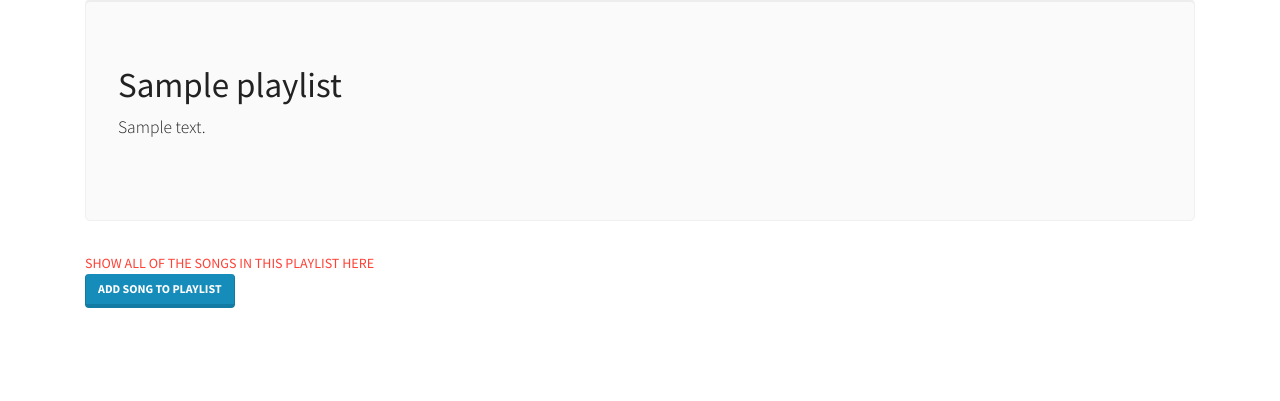
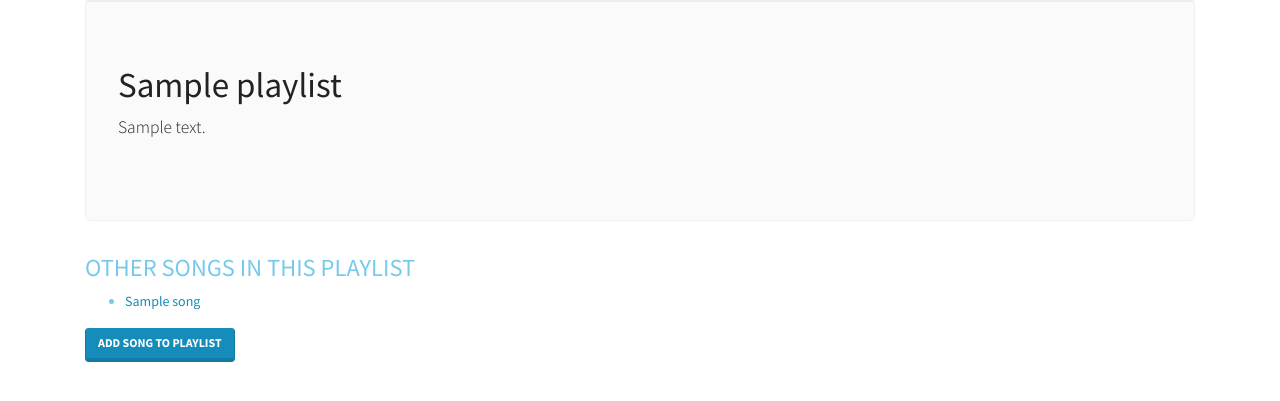
Before and after one commit to etreynolds/database-dj, a Flask app: page /playlists/1 in a window 1280 px wide. Shown: the part 82-483 px from the top of the page. Run offline with Flask 2, Linux system fonts and the light colour scheme; tables that the repository leaves empty hold one stand-in row (values such as "Sample post"); some libraries are stand-ins or nearby versions.

Commit message:
add routes and fix templates

```diff
--- a/playlist-app/app.py
+++ b/playlist-app/app.py
@@ -46,9 +46,7 @@ def show_playlist(playlist_id):
     """Show detail on specific playlist."""
 
     # ADD THE NECESSARY CODE HERE FOR THIS ROUTE TO WORK
-
-    playlist = Playlist.query.get(playlist_id)
-
+    playlist = Playlist.query.get_or_404(playlist_id)
     return render_template("playlist.html", playlist=playlist)
 
 
@@ -61,7 +59,6 @@ def add_playlist():
     """
 
     # ADD THE NECESSARY CODE HERE FOR THIS ROUTE TO WORK
-
     form = PlaylistForm()
 
     if form.validate_on_submit():
@@ -97,9 +94,7 @@ def show_song(song_id):
     """return a specific song"""
 
     # ADD THE NECESSARY CODE HERE FOR THIS ROUTE TO WORK
-
     song = Song.query.get(song_id)
-
     return render_template("song.html", song=song)
 
 
@@ -112,7 +107,6 @@ def add_song():
     """
 
     # ADD THE NECESSARY CODE HERE FOR THIS ROUTE TO WORK
-
     form = SongForm()
 
     if form.validate_on_submit():
@@ -127,7 +121,6 @@ def add_song():
         return redirect("/songs")
 
     else:
-
         return render_template("new_song.html", form=form)
 
 
@@ -144,12 +137,18 @@ def add_song_to_playlist(playlist_id):
 
     # Restrict form to songs not already on this playlist
 
-    curr_on_playlist = ...
-    form.song.choices = ...
+    curr_on_playlist = [s.id for s in playlist.songs]
+    form.song.choices = (db.session.query(Song.id, Song.title).filter(
+        Song.id.notin_(curr_on_playlist)).all())
 
     if form.validate_on_submit():
 
         # ADD THE NECESSARY CODE HERE FOR THIS ROUTE TO WORK
+        playlist_song = PlaylistSong(
+            song_id=form.song.data, playlist_id=playlist_id)
+
+        db.session.add(playlist_song)
+        db.session.commit()
 
         return redirect(f"/playlists/{playlist_id}")
 
--- a/playlist-app/models.py
+++ b/playlist-app/models.py
@@ -24,6 +24,11 @@ class Song(db.Model):
     title = db.Column(db.Text, nullable=False)
     artist = db.Column(db.Text, nullable=False)
 
+    playlists = db.relationship(
+        'Playlist', secondary='playlists_songs', backref='songs')
+
+    memberships = db.relationship('PlaylistSong', backref='song')
+
 
 class PlaylistSong(db.Model):
     """Mapping of a playlist to a song."""
--- a/playlist-app/templates/playlist.html
+++ b/playlist-app/templates/playlist.html
@@ -10,8 +10,13 @@
 </div>
 
 
-<div class="text-danger">
-  SHOW ALL OF THE SONGS IN THIS PLAYLIST HERE
+<div class="text-info">
+  <h3>OTHER SONGS IN THIS PLAYLIST</h3>
+  <ul>
+    {% for song in playlist.songs %}
+    <li><a href="/songs/{{song.id}}">{{song.title}}</a></li>
+    {% endfor %}
+  </ul>
 </div>
 
 <p>
```
Also changed, not shown: playlist-app/templates/add_song_to_playlist.html (+13 -1 lines), playlist-app/templates/song.html (+9 -4 lines).
